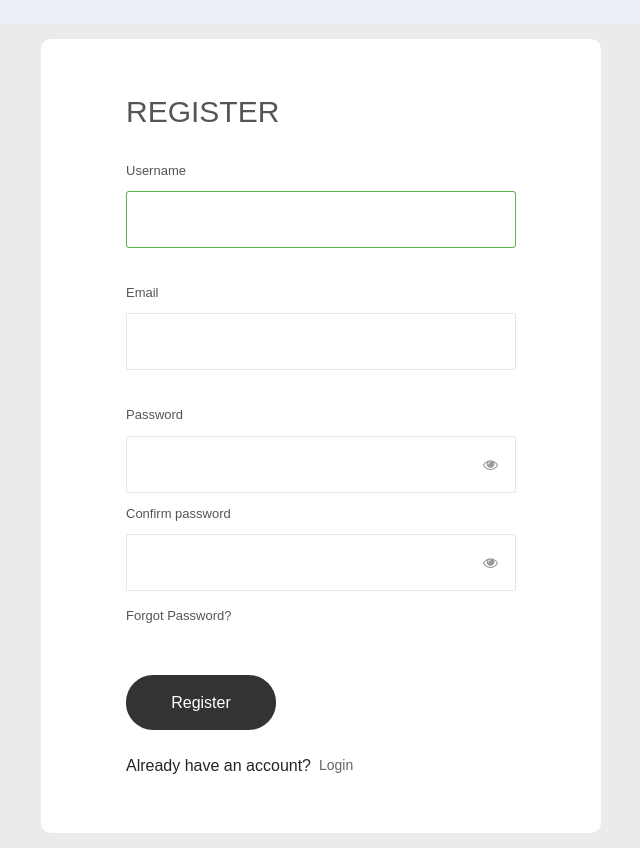
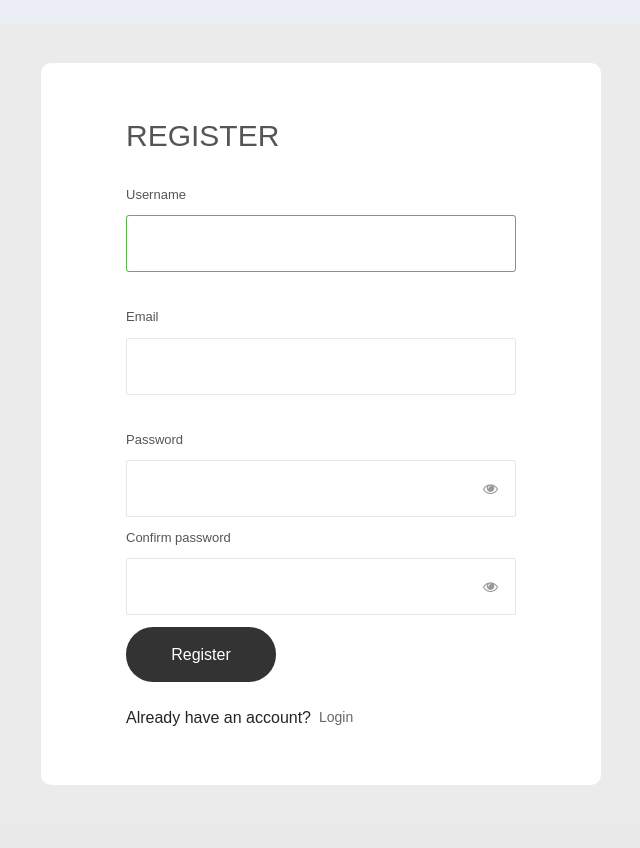
Before and after one commit to SimonOkello/customerapp, a Django app: page /register/ in a window 1280 px wide. Shown: the part 56-904 px from the top of the page, without its empty margins (319-959 px from the left). After the commit the page ends 841 px from the top, so only its background shows below. Run offline with Django 3.2, Linux system fonts and the light colour scheme; some libraries are stand-ins or nearby versions.

Commit message:
Fix register template

```diff
--- a/manager/templates/manager/register.html
+++ b/manager/templates/manager/register.html
@@ -48,13 +48,6 @@
                     {{form.password2}}
                     <span class="focus-input100"></span>
                 </div>
-                <div class="flex-sb-m w-full p-b-48">
-                    <div>
-                        <a href="#" class="txt3">
-                            Forgot Password?
-                        </a>
-                    </div>
-                </div>
                 {% include 'manager/form_errors.html' %}
                 <div class="container-login100-form-btn">
                     <button type="submit" class="login100-form-btn">
```
Also changed, not shown: customerapp/settings.py (+0 -38 lines), media/profile_pictures/default_pic.jpg (deleted), media/profile_pictures/gal.jpeg (deleted), 1 other file.
